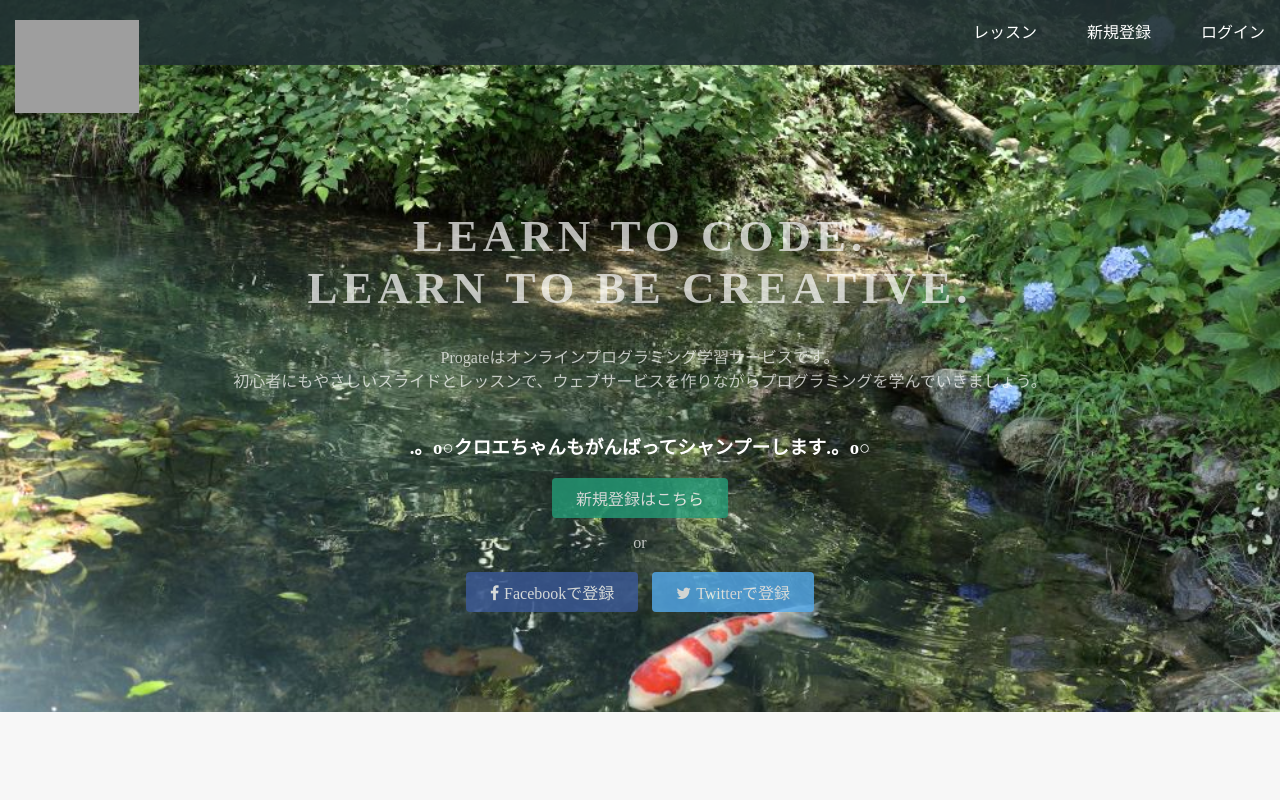
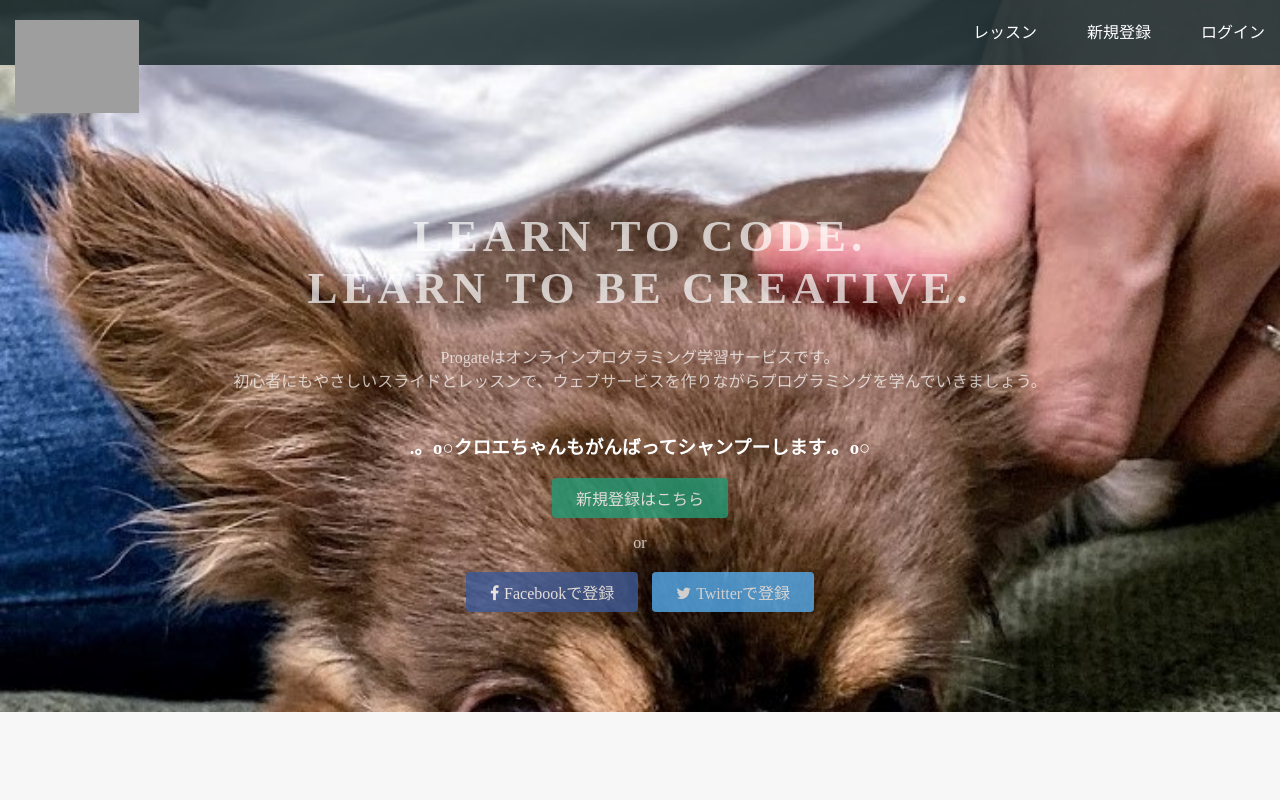
Before and after one commit to nami7733/nami7733.github.io, a plain HTML site: page index.html in a window 1280 px wide. Shown: the top 800 px of the page. Drawn offline with Linux system fonts and the light colour scheme; grey boxes are pictures that could not be loaded.

Commit message:
Update stylesheet.css

```diff
--- a/stylesheet.css
+++ b/stylesheet.css
@@ -19,7 +19,7 @@ a {
 
 .top-wrapper {
   padding: 180px 0 100px 0;
-  background-image: url(鯉の池1000px.JPG);
+  background-image: url(クロエ.jpg);
   background-size: cover;
   color: white;
   text-align: center;
```
